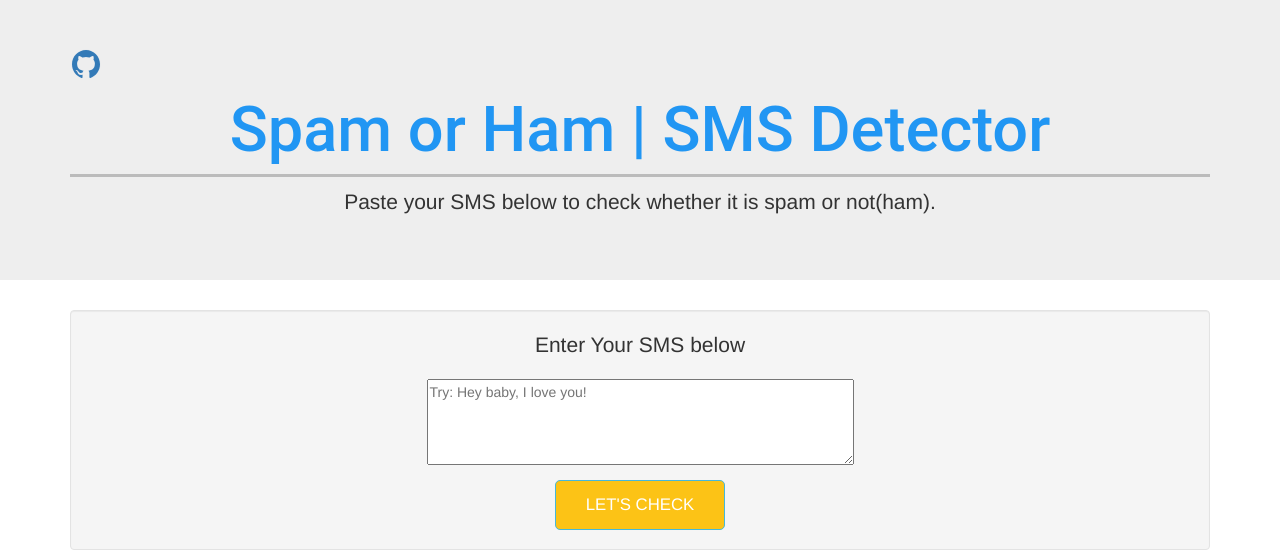
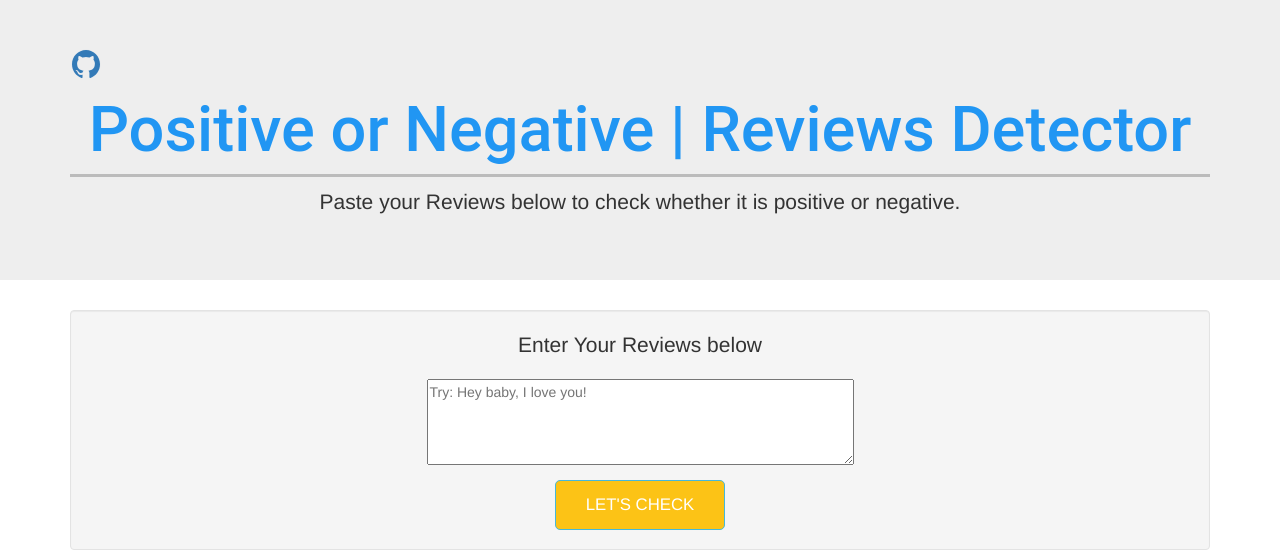
Before and after one commit to SelgiAgilsa/uts-textminning, a Flask app: page / in a window 1280 px wide. Shown: the top 554 px of the page. Run offline with Flask 2, Linux system fonts and the light colour scheme; some libraries are stand-ins or nearby versions.

Commit message:
Update home.html

```diff
--- a/templates/home.html
+++ b/templates/home.html
@@ -79,8 +79,8 @@
       <div class="container text-xs-center text-white">
         <a href="https://github.com/maladeep/sms-spam-ham-detector" target="_blank" title="View code at Github"> <ion-icon name="logo-github" size="large"></ion-icon></a>
 
-        <h1 class="display-1 card-header" align="center" style="color:#2196F3;">Spam or Ham | SMS Detector  </h1>
-        <p class="lead" align="center"> Paste your SMS below to check whether it is spam or  not(ham).  </p>
+        <h1 class="display-1 card-header" align="center" style="color:#2196F3;">Positive or Negative | Reviews Detector  </h1>
+        <p class="lead" align="center"> Paste your Reviews below to check whether it is positive or negative.  </p>
 
       </div>
     </div>
@@ -95,7 +95,7 @@
 	<div class="container">
 <div class="well">
 		<form action="{{ url_for('predict')}}" method="POST" align="center">
-		<p class="lead">Enter Your SMS below</p>
+		<p class="lead">Enter Your Reviews below</p>
 
 		<textarea name="message" rows="4" cols="50" placeholder="Try: Hey baby, I love you!" required="required"></textarea>
 		<br/>
```
